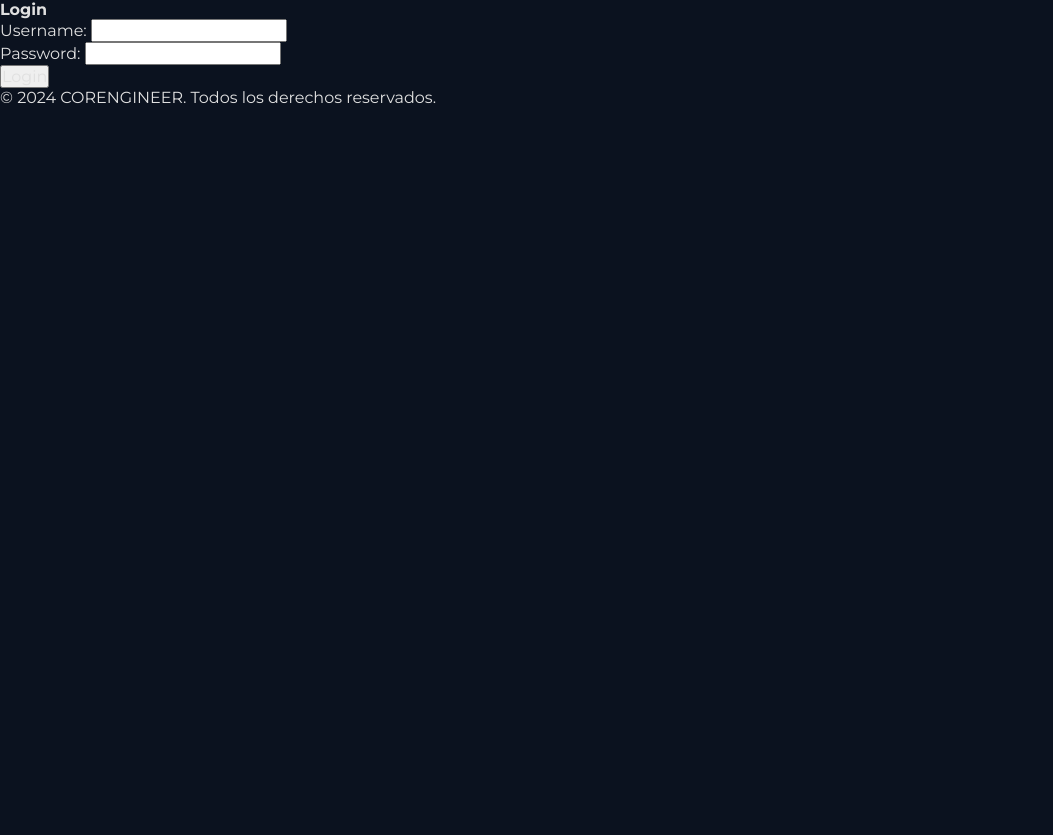
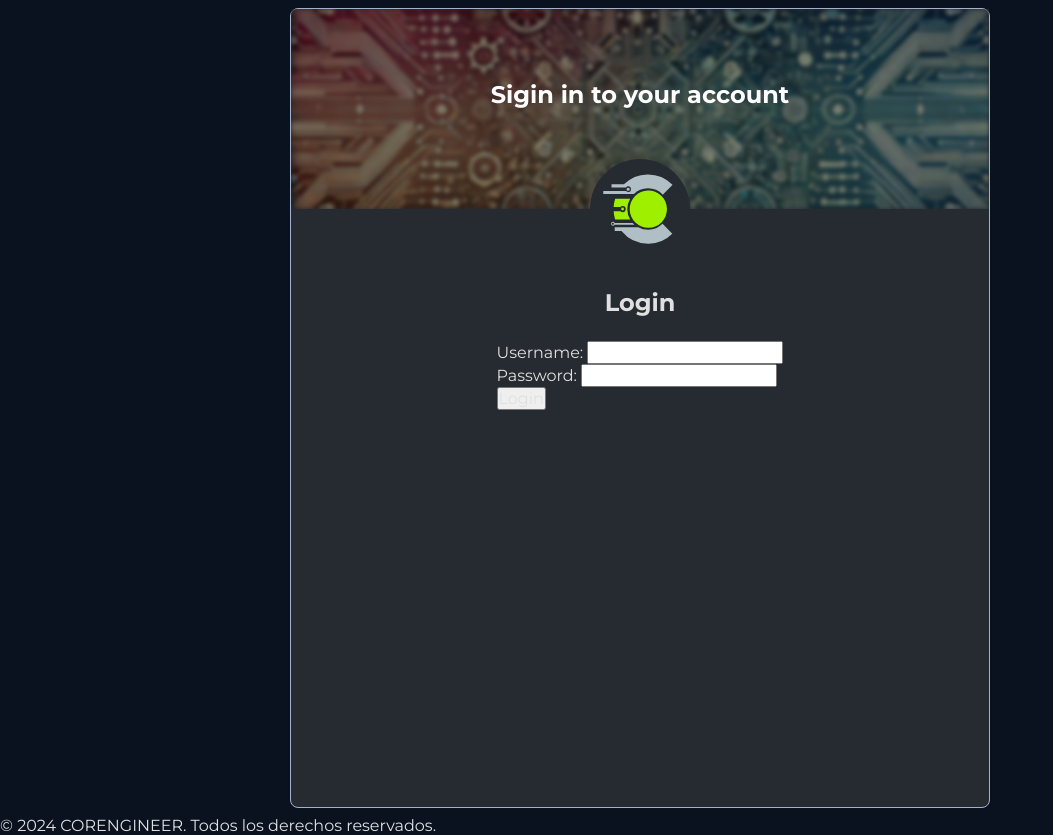
Before and after one commit to TUXENG/Corengineer, a Flask app: page /auth/login in a window 1280 px wide. Shown: the part 70-905 px from the top of the page, without its empty margins (0-1053 px from the left). Before the commit the page ends 174 px from the top, so only its background shows below. Run offline with Flask 3, Linux system fonts and the light colour scheme.

Commit message:
trabajando en login (begin)

```diff
--- a/app/auth/templates/auth/login.html
+++ b/app/auth/templates/auth/login.html
@@ -1,7 +1,23 @@
 {% extends "base.html" %}
 
 {% block contentBlock %}
-    <h2>Login</h2>
+    <div class="login">
+        <div class="login__container">
+            <div class="login__head">
+                <div class="login__head-img-container">
+                    <img src="{{url_for('static', filename='img/bg/bg_welcome.webp')}}"
+                    alt="Login image"
+                    class="login__img">
+                </div>
+                <p class="login__head-text">Sigin in to your account</p>
+            </div>
+            <div class="login__head-logo-container">
+                <img src="{{url_for('static', filename='img/logo/logo.svg')}}"
+                alt="Logo image"
+                class="login__logo">
+            </div>
+            <div class="login__form-container">
+                <h2 class="login__form-title">Login</h2>
                 <form method="POST" action="{{ url_for('auth.login') }}">
                     <div>
                         <label for="username">Username:</label>
@@ -22,4 +38,7 @@
                     </ul>
                     {% endif %}
                 {% endwith %}
+            </div>
+        </div>
+    </div>
 {% endblock %}
--- a/app/main/templates/partials/links.html
+++ b/app/main/templates/partials/links.html
@@ -16,6 +16,7 @@
 <link rel="stylesheet" href="{{url_for('static', filename='css/main/services/services.css')}}">
 <link rel="stylesheet" href="{{url_for('static', filename='css/main/services/nav_service.css')}}">
 <link rel="stylesheet" href="{{url_for('static', filename='css/main/services/main_service.css')}}">
+<link rel="stylesheet" href="{{url_for('static', filename='css/auth/login/login.css')}}">
 
 <!--cards styles-->
 <link rel="stylesheet" href="{{ url_for('static', filename='css/cards/course_card.css') }}">
--- /dev/null
+++ b/app/static/css/auth/login/login.css
@@ -0,0 +1,100 @@
+.login{
+    display: flex;
+    flex-direction: column;
+    justify-content: center;
+    align-items: center;
+    max-width: 700px;
+    min-width: 350px;
+    height: auto;
+    margin: auto;
+    margin-block: var(--margin-mid);
+
+}
+
+.login__container{
+    display: flex;
+    flex-direction: column;
+    align-items: center;
+    gap: 16px;
+    width: 100%;
+    height: 800px;
+    border: 1px solid var(--secondary-title);
+    border-radius: 8px;
+    background-color: var(--card-bg-color);
+    position: relative;
+    z-index: var(--five-level);
+}
+
+.login__head {
+    position: relative;
+    width: 100%;
+    height: 200px;
+    overflow: hidden;
+}
+
+.login__head-img-container {
+    position: absolute;
+    top: 0;
+    left: 0;
+    width: 100%;
+    height: 100%;
+    overflow: hidden;
+    z-index: var(--two-level);
+
+}
+
+.login__img {
+    width: 100%;
+    height: 100%;
+    object-fit: cover;
+    filter: brightness(50%) blur(2px);
+}
+
+.login__head-text {
+    position: absolute;
+    bottom: 50%;
+    left: 50%;
+    transform: translateX(-50%);
+    color: var(--primary-title);
+    font-size: var(--font-size-mid);
+    font-weight: bold;
+    z-index: var(--three-level);
+}
+
+.login__head-logo-container{
+    display: flex;
+    justify-content: left;
+    align-items: center;
+    position: absolute;
+    top: 200px;
+    left: 50%;
+    transform: translate(-50%, -50%);
+    width: 100px;
+    height: 100px;
+    overflow: hidden;
+    border-radius: 50%;
+    background-color: var(--card-bg-color);
+    z-index: var(--five-level);
+}
+
+.login__logo{
+    width: 70%;
+    margin-left: var(--margin-big);
+}
+
+.login__form-container{
+    display: flex;
+    flex-direction: column;
+    justify-content: center;
+    align-items: center;
+    margin-top: var(--margin-xsuper);
+    position: relative;
+    z-index: var(--seven-level);
+    gap: 16px;
+}
+
+
+.login__form-title{
+    font-size: var(--font-size-mid);
+    margin: var(--margin-mid);
+}
--- a/app/static/css/cards/service_card.css
+++ b/app/static/css/cards/service_card.css
@@ -46,9 +46,16 @@
 }
 
 .service__description{
+    display: -webkit-box;
+    -webkit-box-orient: vertical;
+    -webkit-line-clamp: 4;
+    line-clamp: 4;
+    overflow: hidden;
+    text-overflow: ellipsis;
     color: var(--secondary-title);
     font-size: var(--font-size-mid);
     margin-block: var(--margin-mid);
+    margin-right: var(--margin-mid);
 }
 
 .service__state, .service__staff-title{
@@ -59,7 +66,7 @@
 
 .service__staff{
     display: flex;
-    flex-direction: row;
+    flex-direction: column;
     margin-block: var(--margin-small);
     gap: 8px;
 }
@@ -72,7 +79,7 @@
 
 .service__staff-list {
     display: flex;
-    flex-direction: row;
+    flex-direction: column;
     text-align: left;
     gap: 16px;
 }
@@ -85,7 +92,7 @@
     font-size: var(--font-size-mid);
 }
 
-@container service (min-width: 600px){
+@container service (min-width: 800px){
     .service__grid-item {
         max-width: 1450px;
     }
```
Lines whose indentation alone changed are shown as unchanged.
